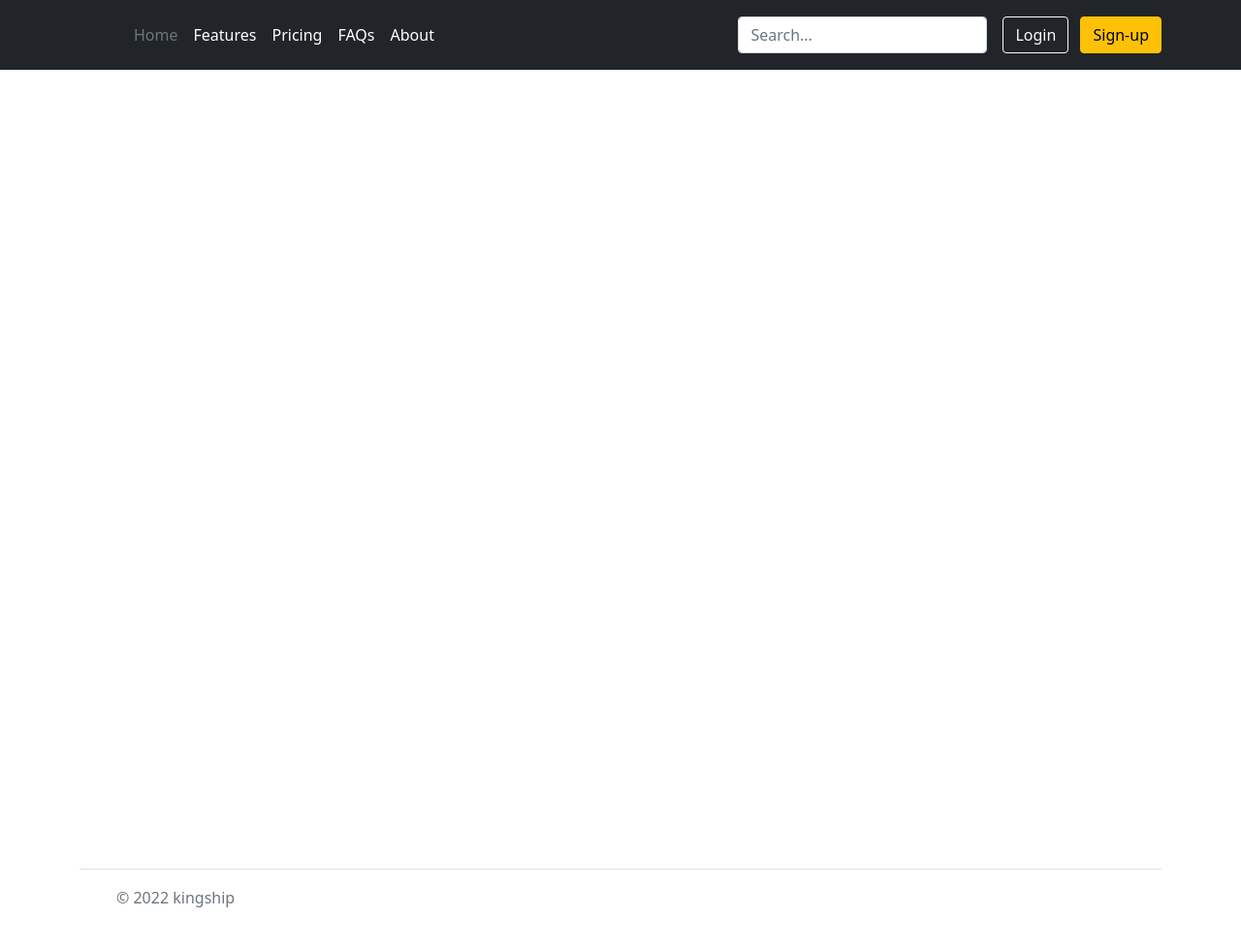
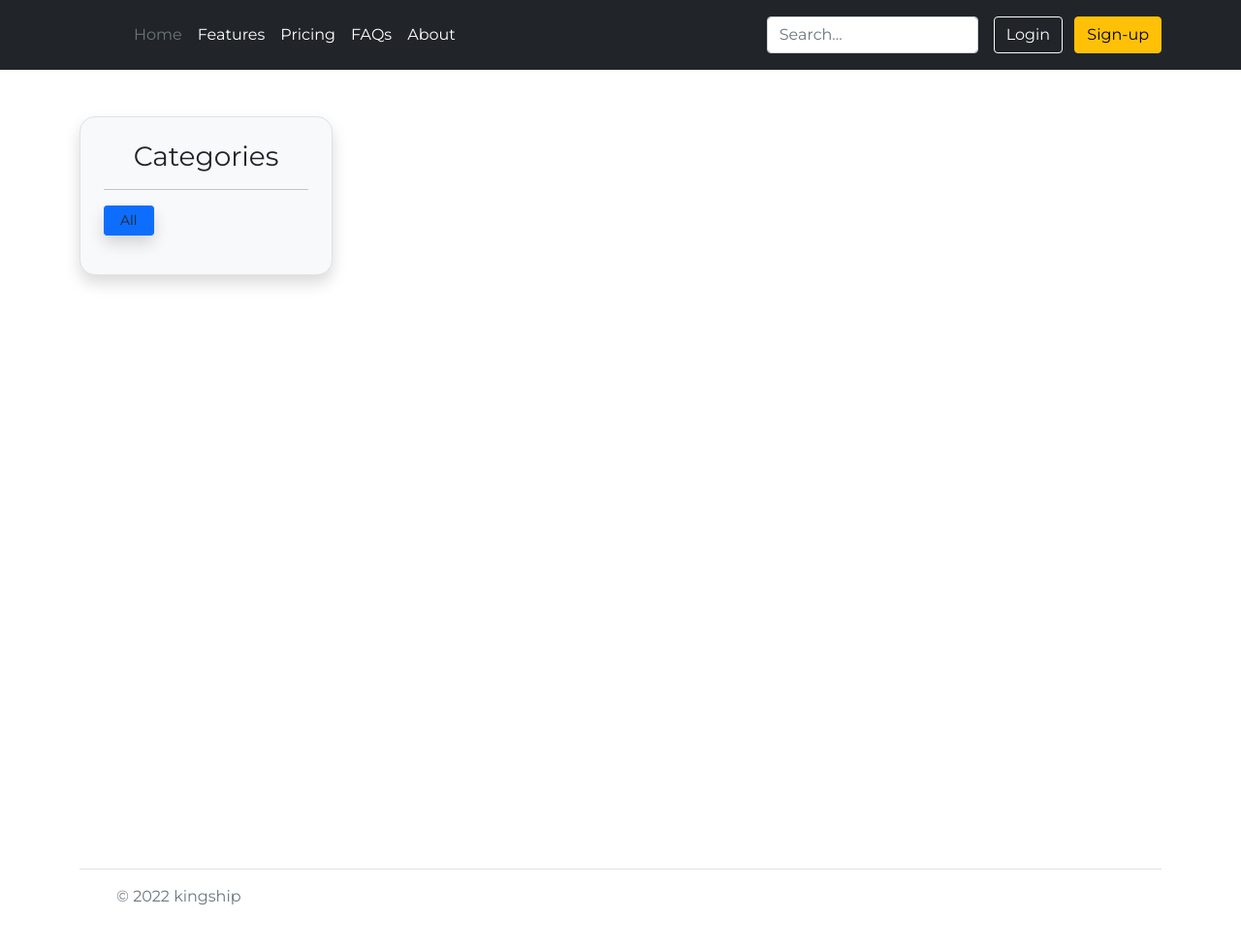
Before and after one commit to swelanauguste/shiny-winner, a Django app: page / in a window 1280 px wide. Shown: the whole page at 97% size. After the commit the page ends 934 px from the top, so only its background shows below. Run offline with Django 4.2, Linux system fonts and the light colour scheme; data that the repository does not hold is empty.

Commit message:
categories

```diff
--- a/app/templates/base.html
+++ b/app/templates/base.html
@@ -13,6 +13,20 @@
         rel="stylesheet"
         integrity="sha384-1BmE4kWBq78iYhFldvKuhfTAU6auU8tT94WrHftjDbrCEXSU1oBoqyl2QvZ6jIW3"
         crossorigin="anonymous">
+    <link rel="preconnect"
+        href="https://fonts.googleapis.com">
+    <link rel="preconnect"
+        href="https://fonts.gstatic.com"
+        crossorigin>
+    <link
+        href="https://fonts.googleapis.com/css2?family=Montserrat&display=swap"
+        rel="stylesheet">
+    <style>
+        html,
+        body {
+            font-family: 'Montserrat', sans-serif;
+        }
+    </style>
 
     <title>
 
--- a/app/templates/shop/product_list.html
+++ b/app/templates/shop/product_list.html
@@ -2,13 +2,34 @@
 
 
 {% block head_title %}
-{% if category %}{{ category.name }}{% else %}Products{% endif %}
+{% if category %}{{ category.name|title }}{% else %}Products{% endif %} -
 {% endblock head_title %}
 
 
 {% block content %}
 <div class="container">
+    <div class="row">
+        <div class="col-lg-3">
+            <div style="border-radius:1rem;" class="border bg-light shadow p-4 mt-5">
+                <h3 class="text-center">Categories</h3>
+                <hr>
+                <ul class="list-unstyled">
+                    <li {% if not category %}class="btn btn-sm btn-primary px-3 shadow"
+                        {% endif %}>
+                        <a class="text-decoration-none text-dark" href="{% url 'shop:product_list' %}">All</a>
+                    </li>
+                    {% for c in category_list %}
+                    <li {% if category.slug == c.slug %} class="btn btn-sm btn-primary px-3 shadow" {% endif %}>
+                        <a class="text-dark text-decoration-none" href="{{ c.get_absolute_url }}">{{ c.name|title }}</a>
+                    </li>
+                    {% endfor %}
+                </ul>
+            </div>
+        </div>
+        <div class="col">
 
+        </div>
+</div>
 </div>
 
 {% endblock content %}
```
Also changed, not shown: app/shop/management/commands/add_categories.py (added, +33 -0 lines), app/shop/models.py (+11 -0 lines).
